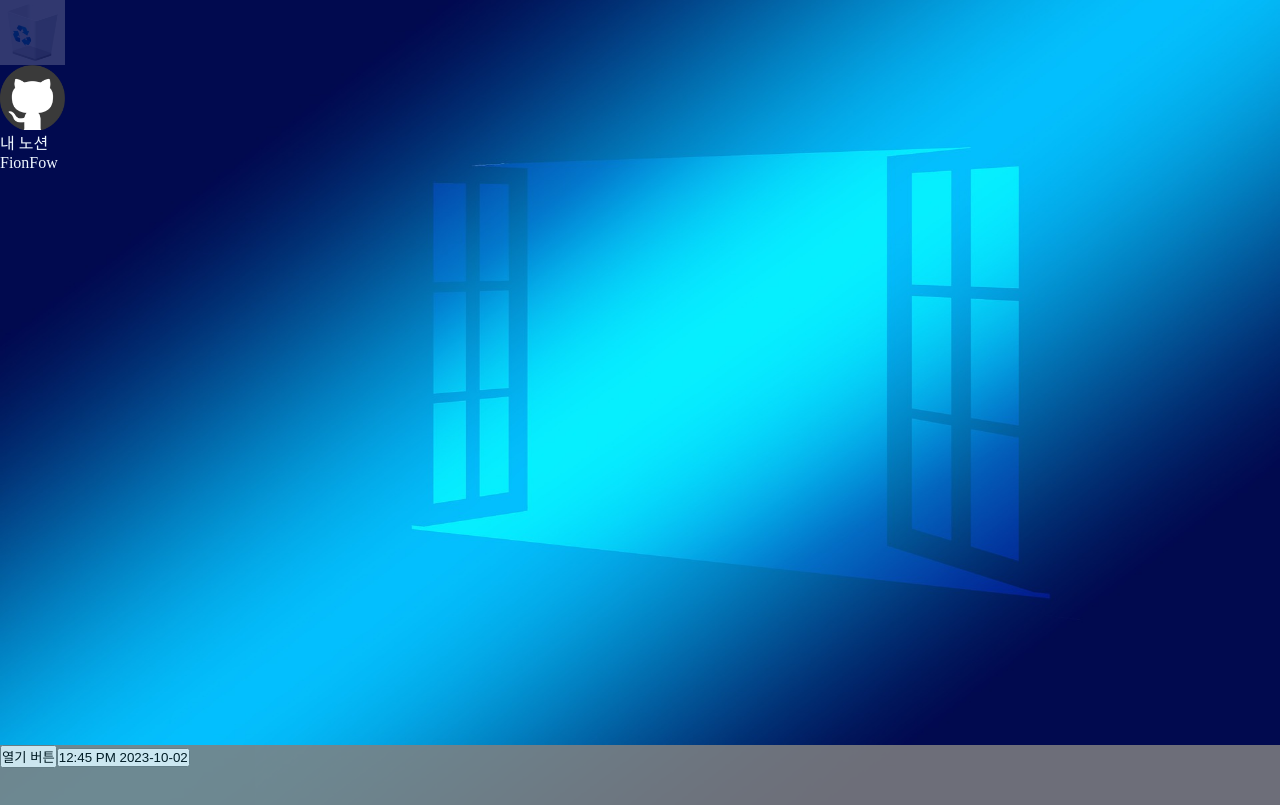
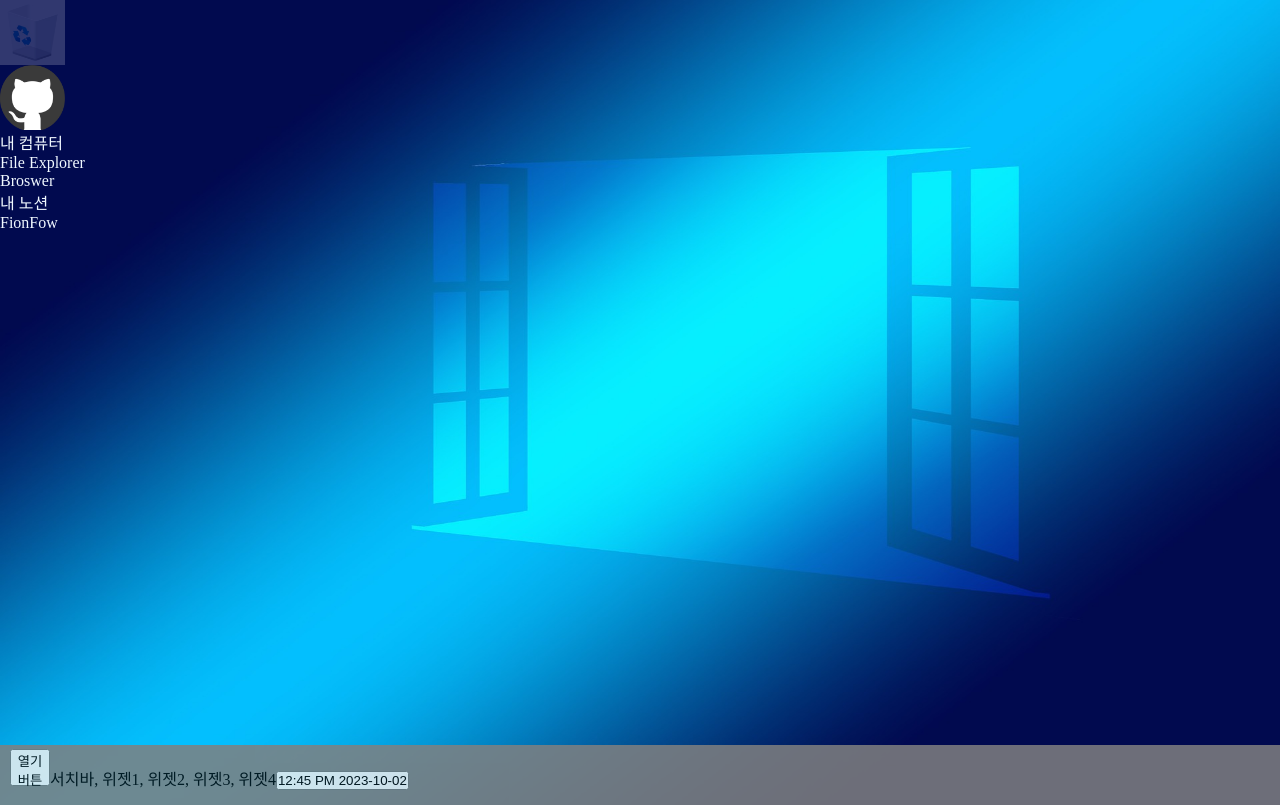
Before and after one commit to Mogdoh/portfolio, a React (Create React App) app: page /home in a window 1280 px wide. Built offline with nearby package versions, Linux system fonts and the light colour scheme.

Commit message:
feat: 모달내 외부사이트 구현

```diff
--- a/src/components/home/home.js
+++ b/src/components/home/home.js
@@ -17,7 +17,6 @@ const Home = () => {
     //outside click
     const startMenuRef = useRef(null);
     const calendarRef = useRef(null);
-
     const printDate = () => {
         const today = new Date();
         const year = today.toLocaleDateString('en-US', {
@@ -31,6 +30,16 @@ const Home = () => {
         });
 
         return `${year}-${month}-${day}`;
+    };
+
+    const [isModalOpen, setIsModalOpen] = useState(false);
+
+    const openModal = () => {
+        setIsModalOpen(true);
+    };
+
+    const closeModal = () => {
+        setIsModalOpen(false);
     };
 
     // 1초마다 현재 시간을 업데이트
@@ -92,6 +101,19 @@ const Home = () => {
         };
     }, []);
 
+    const handleGitClick = event => {
+        if (event.detail === 2 ){
+            window.open("https://github.com/Mogdoh/portfolio.git", "_blank");
+        }
+    }
+
+    const openWindow = event => {
+        if (event.detail === 2) {
+            openModal();
+        }
+    }
+
+
 
     return (
         <div className="home"
@@ -110,22 +132,34 @@ const Home = () => {
                     <img src= {RecyclingBin} className="recycling-bin" alt="logo" />
                 </div>
                 <div className="icon">
-                    <a href="https://github.com/Mogdoh/portfolio.git" target="_blank">
-                        <img src={Git} className="git" alt="logo" />
-                    </a>
+                    <img src={Git} onClick={handleGitClick} className="git" alt="logo" />
                 </div>
+                <div>내 컴퓨터</div>
+                <div>File Explorer</div>
+                <div onClick={openWindow}>Broswer</div>
+                    {isModalOpen && (
+                        <div className="modal">
+                            <div className="modal-content">
+                                <span className="close" onClick={closeModal}>&times;</span>
+                                <iframe src="https://www.google.com/search?igu=1" title="Google" />
+                            </div>
+                        </div>
+                    )}
                 <div>내 노션</div>
                 <div>FionFow</div>
+
             </div>
 
             <div className="home_bottom">
                 <div className="window_widget">
-                    <button className="" onClick={handleOpenStartMenu}>
+                    <button className="home_button" onClick={handleOpenStartMenu}>
                         열기 버튼
                     </button>
                     {isStartMenuOpen && <StartMenu ref={startMenuRef} />}
 
-                    <button onClick={handleOpenCalendar}>
+                    서치바, 위젯1, 위젯2, 위젯3, 위젯4
+
+                    <button className="window_calendar" onClick={handleOpenCalendar}>
                         {formattedTime} {formattedDate}
                     </button>
                     {isCalendarOpen && <Calendar ref={calendarRef} />}
--- a/src/css/Home.css
+++ b/src/css/Home.css
@@ -24,8 +24,14 @@
     opacity: 0.2;
 }
 
-
 .icon {
     width: 65px;
     height: 65px;
 }
+
+.home_button{
+    height: 37px;
+    width: 40px;
+    margin-left: 10px;
+    margin-top: 4px;
+}
--- a/src/css/startmenu.css
+++ b/src/css/startmenu.css
@@ -3,7 +3,7 @@
     top: 0;
     left: 0;
     width: 200px;
-    height: 100%;
+    height: 80%;
     background-color: #333;
     color: white;
     overflow: hidden;
```
